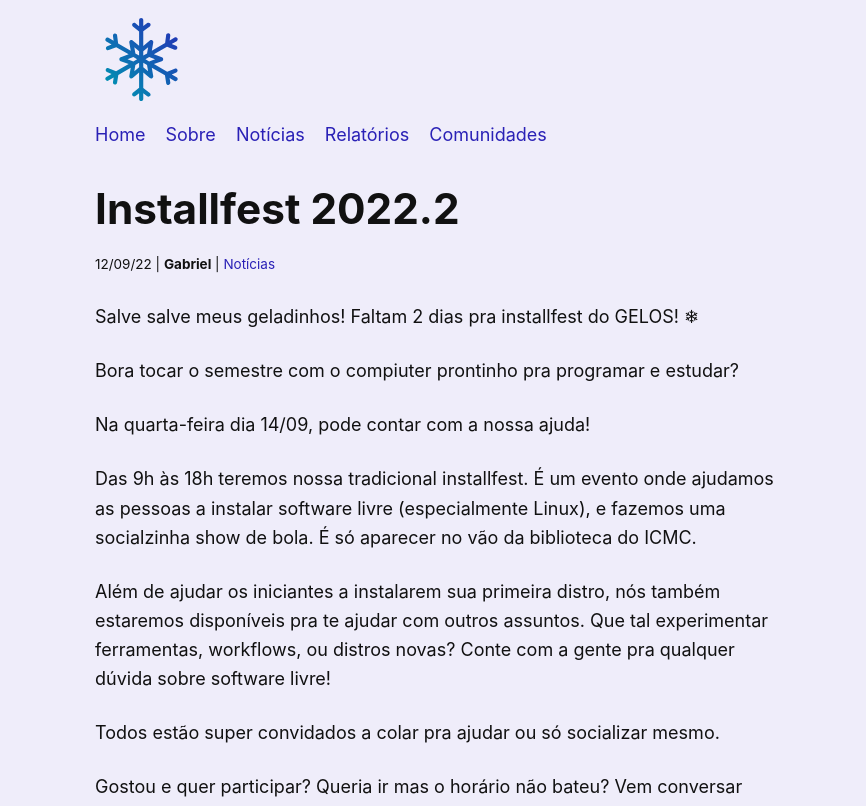
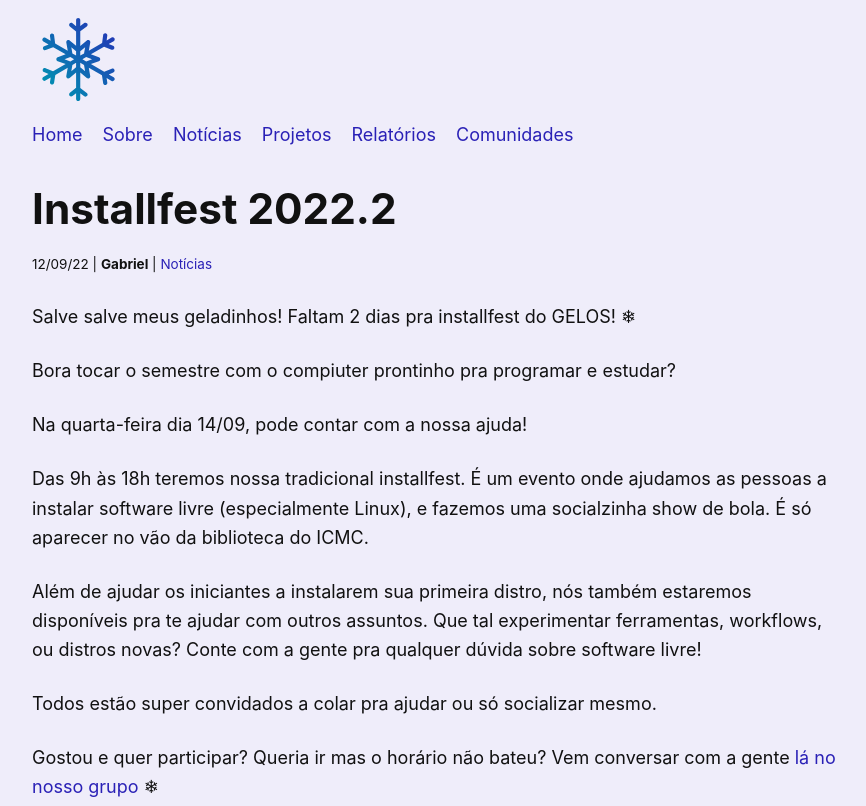
Before and after one commit to gelos-icmc/site, a Jekyll site: the page built from src/_posts/2022-09-12-installfest.md, in a window 1280 px wide. Shown: the top 806 px of the page, without its empty margins (203-1069 px from the left). Built offline with Jekyll 4.4.1, drawn with Linux system fonts in a browser that asks for light colours; grey boxes are pictures that could not be loaded.

Commit message:
adicionar lista de projetos
Adiciona uma seção e coleção de 'projetos'. A idéia desses documentos é guardar informações sobre o que está acontecendo, visando a participação dos membros.

Também editei o CSS, fazendo as tabelas serem scrolláveis e aumentando a max-width (em diferentes breakpoints). Isso vai ser útil nos projetos, pois eles usam muitas tabelas.

```diff
--- a/_config.yml
+++ b/_config.yml
@@ -24,6 +24,11 @@ collections:
     output: true
     permalink: /:year/:month/:day/:title:output_ext
     name: Relatórios
+  # Informações sobre projetos/atividades contínuas
+  projects:
+    output: true
+    permalink: /projetos/:title:output_ext
+    name: Projetos
 
 defaults:
   -
@@ -36,6 +41,11 @@ defaults:
       type: reports
     values:
       layout: report
+  -
+    scope:
+      type: projects
+    values:
+      layout: project
   -
     scope:
       path: "api"
--- a/src/_data/navigation.yml
+++ b/src/_data/navigation.yml
@@ -4,6 +4,8 @@
   url: /sobre/
 - name: Notícias
   url: /noticias/
+- name: Projetos
+  url: /projetos/
 - name: Relatórios
   url: /relatorios/
 - name: Comunidades
--- a/src/_layouts/post.html
+++ b/src/_layouts/post.html
@@ -4,13 +4,13 @@ layout: default
 <h1>{{ page.title }}</h1>
 <p>
   <small>
-    {{ page.date | date: "%d/%m/%y" }}
+    {{ page.date | date: "%d/%m/%y" }} |
 
     {% if page.author %}
-      | <strong>{{ page.author }}</strong>
+      <strong>{{ page.author }}</strong> |
     {% endif %}
 
-    | <a href="/noticias">Notícias</a>
+    <a href="/noticias">Notícias</a>
   </small>
 </p>
 
--- a/src/_layouts/report.html
+++ b/src/_layouts/project.html
@@ -4,13 +4,11 @@ layout: default
 <h1>{{ page.title }}</h1>
 <p>
   <small>
-    {{ page.date | date: "%d/%m/%y" }}
-
     {% if page.author %}
-      | <strong>{{ page.author }}</strong>
+      <strong>{{ page.author }}</strong> |
     {% endif %}
 
-    | <a href="/relatorios">Relatórios</a>
+    <a href="/projetos">Projetos</a>
   </small>
 </p>
 
--- a/src/_sass/_main.scss
+++ b/src/_sass/_main.scss
@@ -41,6 +41,20 @@ $font-family-base: -apple-system, BlinkMacSystemFont, "Segoe UI", Roboto, "Helve
 $font-family-heading: $font-family-base;
 
 @import "sakura";
+
+// Breakpoints para a largura do body
+body {
+  max-width: 38em;
+  @media (min-width: 950px) {
+    max-width: 45em;
+  }
+  @media (min-width: 1400px) {
+    max-width: 53em;
+  }
+  @media (min-width: 1900px) {
+    max-width: 61em;
+  }
+}
 
 // Lista de páginas na navegação
 nav ul {
@@ -154,3 +168,10 @@ footer {
     }
   }
 }
+
+// Scrollável
+table {
+  display: block;
+  overflow-x: auto;
+  white-space: nowrap;
+}
```
Also changed, not shown: src/_includes/listagem-projeto.html (added, +16 -0 lines), src/projetos.md (added, +11 -0 lines).
